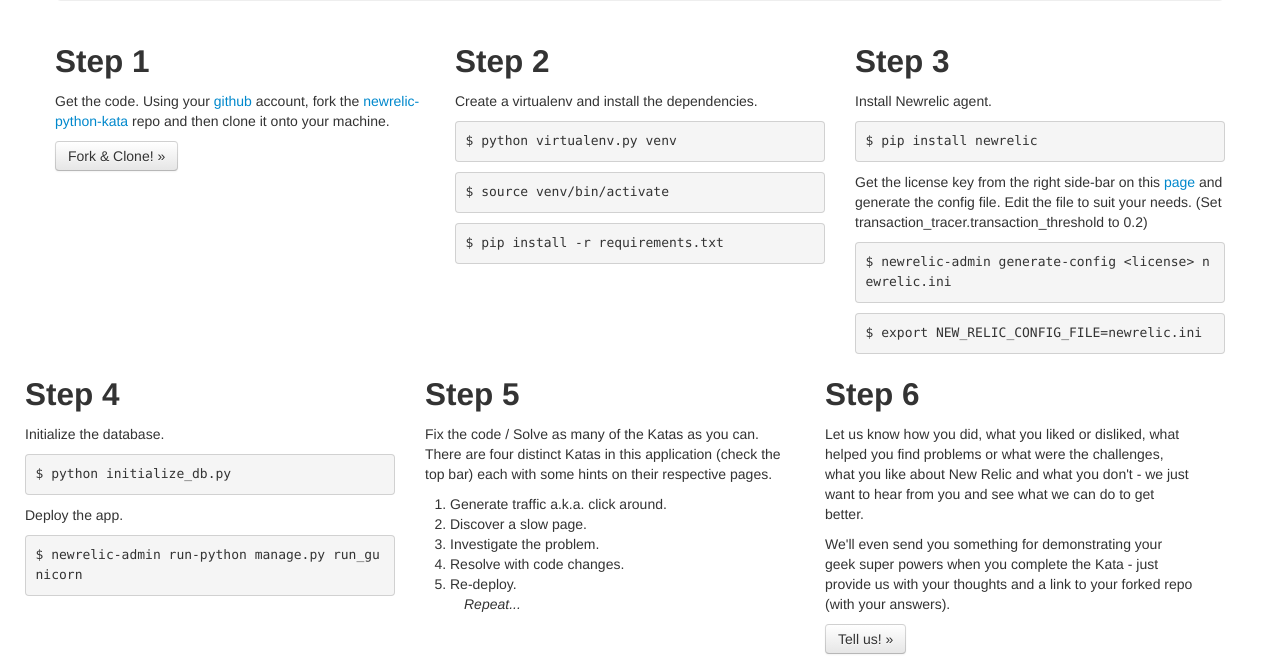
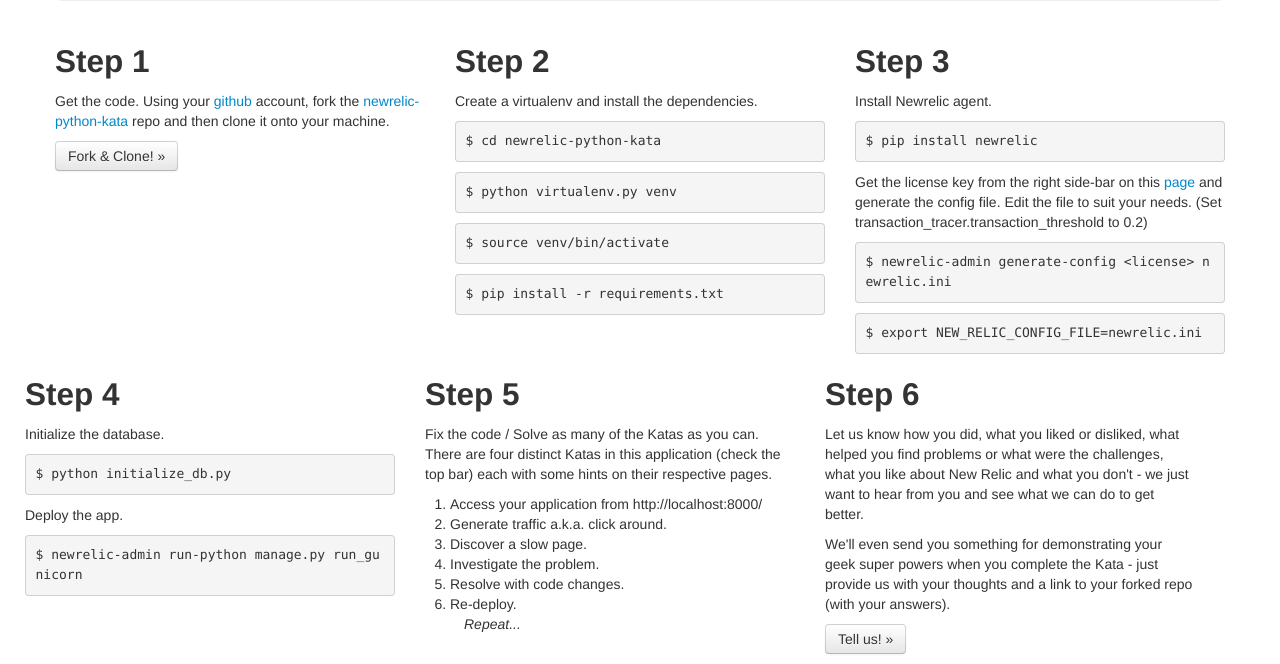
Before and after one commit to newrelic/newrelic-python-kata, a Django app: page / in a window 1280 px wide. Shown: the part 389-1053 px from the top of the page. Run offline with Django 3.2, Linux system fonts and the light colour scheme; parts of the project's set-up code (start-up, migrations or seed data) failed here and were passed over; some libraries are stand-ins or nearby versions.

Commit message:
additional substeps added

```diff
--- a/templates/home.html
+++ b/templates/home.html
@@ -27,6 +27,7 @@
     <div class="span4">
       <h2>Step 2</h2>
       <p>Create a virtualenv and install the dependencies.</p>
+      <pre>$ cd newrelic-python-kata</pre>
       <pre>$ python virtualenv.py venv</pre>
 <pre>
 $ source venv/bin/activate
@@ -61,6 +62,7 @@
       <p>Fix the code / Solve as many of the Katas as you can. There are
   four distinct Katas in this application (check the top bar) each with some hints on their respective pages.</p>
   <p><ol>
+    <li>Access your application from http://localhost:8000/</li>
     <li>Generate traffic a.k.a. click around.</li>
     <li>Discover a slow page.</li>
     <li>Investigate the problem.</li>
```
